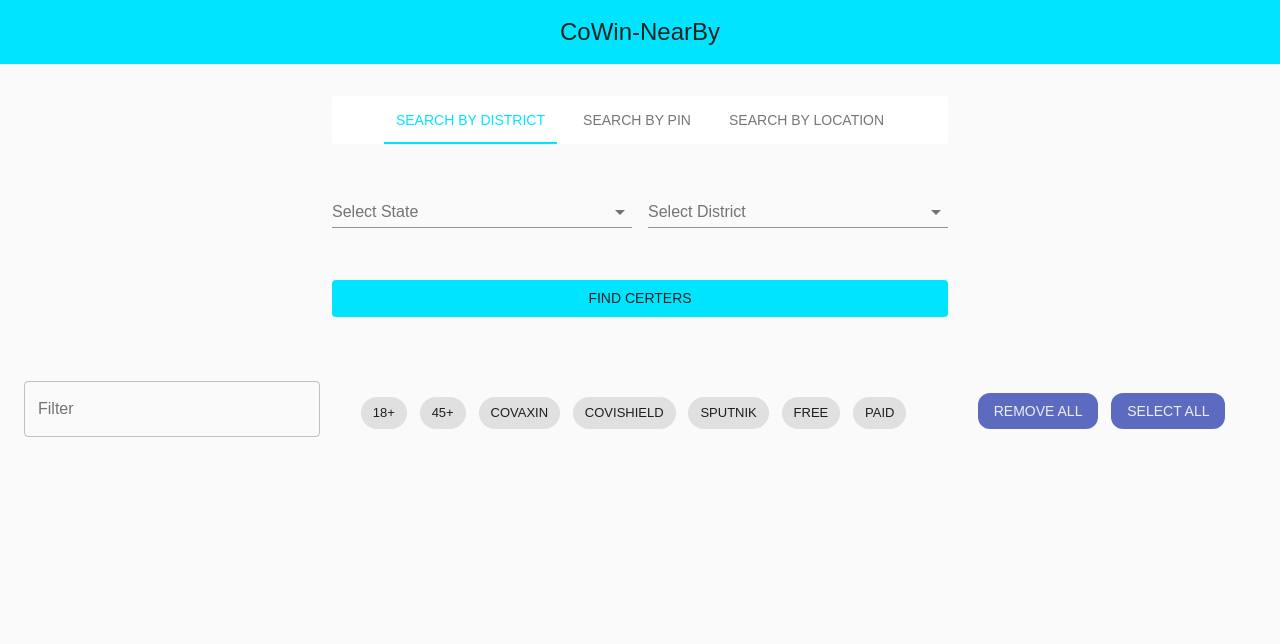
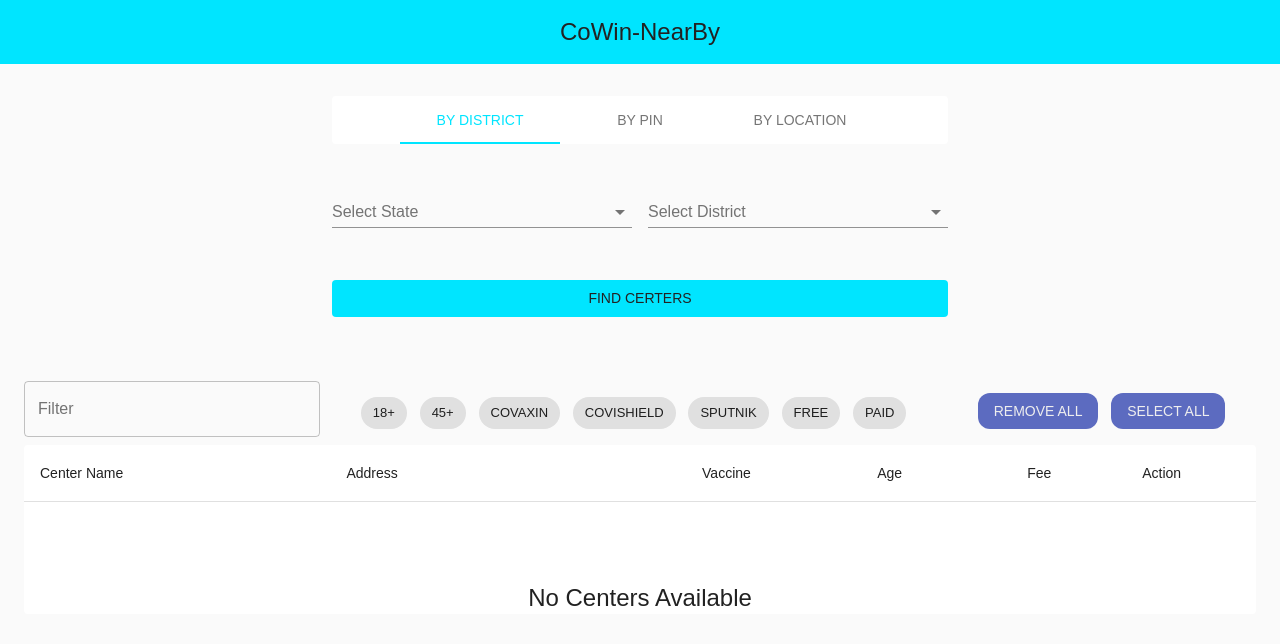
Before and after one commit to 13lav/my-vaccine-notifier, a React (Create React App) app in the folder client/: page / in a window 1280 px wide. Shown: the top 644 px of the page. Built offline with nearby package versions, Linux system fonts and the light colour scheme.

Commit message:
Fix - Table

```diff
--- a/client/src/components/Cowin.js
+++ b/client/src/components/Cowin.js
@@ -12,11 +12,12 @@
 import Modal from '@material-ui/core/Modal';
 import Grid from '@material-ui/core/Grid';
 import Table from '@material-ui/core/Table';
+import TableContainer from '@material-ui/core/TableContainer';
 import TableBody from '@material-ui/core/TableBody';
 import TableCell from '@material-ui/core/TableCell';
 import TableHead from '@material-ui/core/TableHead';
 import TableRow from '@material-ui/core/TableRow';
-import List from '@material-ui/core/List';
+import Paper from '@material-ui/core/Paper';
 import Chip from '@material-ui/core/Chip';
 
 import ByDistrict from './ByDistrict';
@@ -75,6 +76,11 @@
         marginTop: '3.5vh',
         height: 'fit-content',
         borderRadius: '12px'
+    },
+    title: {
+        flexGrow: 1,
+        textAlign: 'center',
+        marginTop: '10vh'
     },
 }));
 
@@ -365,7 +371,19 @@
                     <User postUser={postData} />
                 </Modal>
             </div>
-            <List>
+            <TableContainer component={Paper}>
+                <Table className={classes.table} aria-label="simple table">
+                    <TableHead>
+                        <TableRow>
+                            <TableCell>Center Name</TableCell>
+                            <TableCell>Address</TableCell>
+                            <TableCell align="right">Vaccine</TableCell>
+                            <TableCell align="right">Age</TableCell>
+                            <TableCell align="right">Fee</TableCell>
+                            <TableCell align="center">Action</TableCell>
+                        </TableRow>
+                    </TableHead>
+                    <TableBody>
                         {centers.filter(nextCenter => nextCenter.address.toLowerCase().includes(filterText.toLowerCase()) ||
                             nextCenter.name.toLowerCase().includes(filterText.toLowerCase()))
                             .filter(item =>
@@ -387,7 +405,10 @@
                                 </TableRow>
                             })
                         }
-            </List>
+                    </TableBody>
+                </Table>
+                {centers.length === 0 ? <Typography variant="h5" className={classes.title} > No Centers Available </Typography> : <div></div>}
+            </TableContainer>
         </Container >
     );
 }
--- a/client/src/components/Tabs.js
+++ b/client/src/components/Tabs.js
@@ -27,9 +27,9 @@
                 textColor="primary"
                 centered
             >
-                <Tab label="Search By District" />
-                <Tab label="Search By PIN" />
-                <Tab label="Search By Location" />
+                <Tab label="By District" />
+                <Tab label="By PIN" />
+                <Tab label="By Location" />
             </Tabs>
         </Paper>
     );
```
Lines whose indentation alone changed are shown as unchanged.
